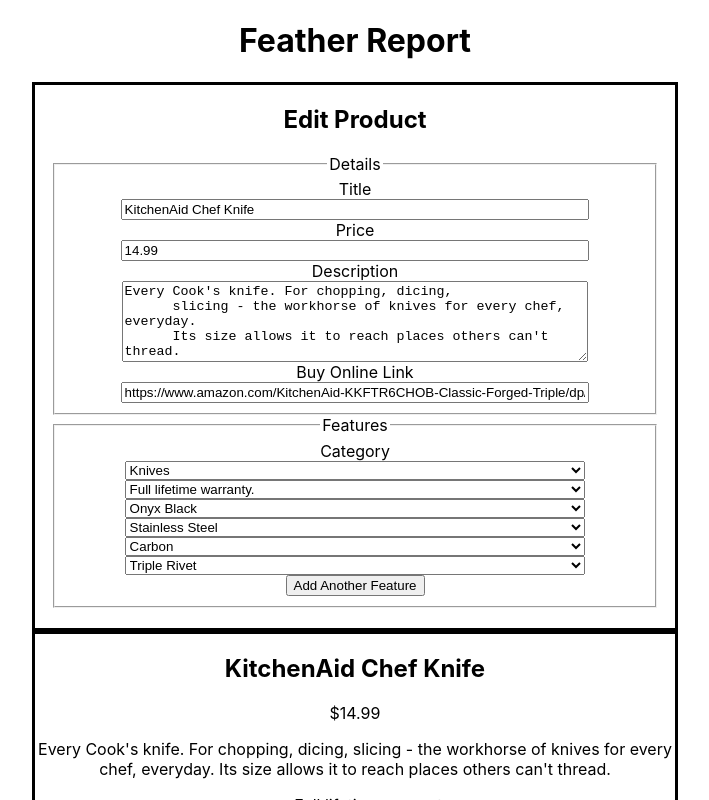
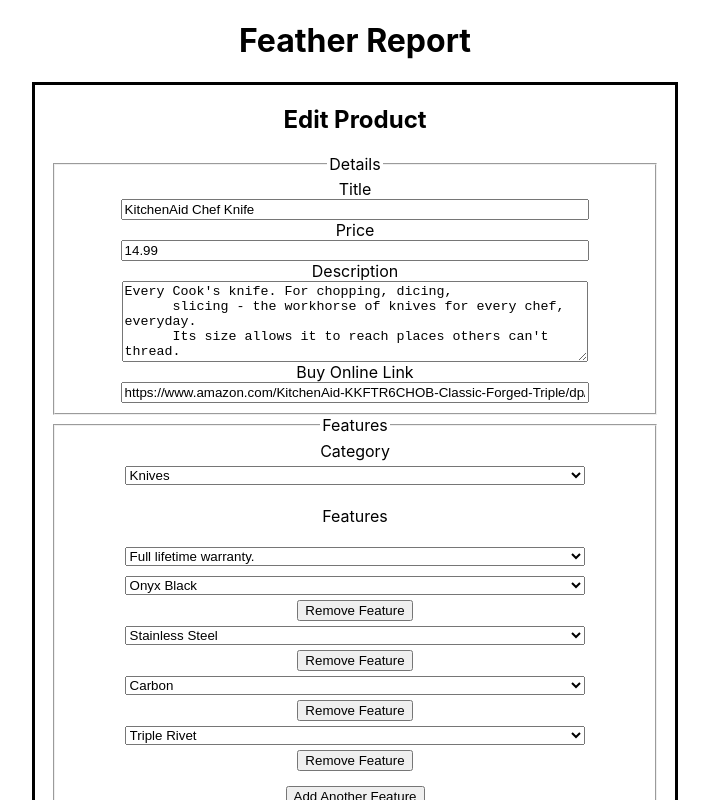
Before and after one commit to Tarv44/feather-report-client, a React (Create React App) app: page / in a window 1280 px wide. Both pictures are taken after a click on the button "Edit Product". Shown: the top 800 px of the page, without its empty margins (285-994 px from the left). Built offline with nearby package versions, Linux system fonts and the light colour scheme.

Commit message:
Implemented EditFeatures with remove and add buttons

```diff
--- a/src/EditFeatures/EditFeatures.js
+++ b/src/EditFeatures/EditFeatures.js
@@ -1,5 +1,6 @@
 import React, {Component} from 'react';
 import ProductContext from '../productContext';
+import styles from './EditFeatures.module.css'
 
 export default class EditFeatures extends Component {
     static contextType = ProductContext;
@@ -71,11 +72,22 @@
                         return <option key={c}>{feat.message}</option>
                     }
                 })
-                return (
-                    <select key={i}>
-                        {featureOptions}
-                    </select>
-                )
+                if (i === 0) {
+                    return (
+                        <select id={i} key={i}>
+                            {featureOptions}
+                        </select>
+                    )
+                } else {
+                    return (
+                        <>
+                            <select key={i}>
+                                {featureOptions}
+                            </select>
+                            <button className={styles.remove} onClick={e => this.props.removeFeature(e, i)}>Remove Feature</button>
+                        </>
+                    )
+                }
             })
         }
     }
@@ -107,8 +119,9 @@
                     <option>Select Category</option>
                     {categories}
                 </select>
+                <p>Features</p>
                 {features}
-                <button>Add Another Feature</button>
+                <button className={styles.addFeat} onClick={e => this.props.addFeature(e)}>Add Another Feature</button>
             </fieldset>
         )
     }
--- a/src/EditFeatures/EditFeatures.module.css
+++ b/src/EditFeatures/EditFeatures.module.css
@@ -0,0 +1,3 @@
+.addFeat {
+    margin-top: 15px;
+}
--- a/src/EditProduct/EditProduct.js
+++ b/src/EditProduct/EditProduct.js
@@ -45,6 +45,20 @@
         this.setState({ category })
     }
 
+    removeFeature = (e, i) => {
+        e.preventDefault()
+        const features = this.state.features
+        features.splice(i, 1)
+        this.setState({ features })
+    }
+
+    addFeature = (e) => {
+        e.preventDefault()
+        const features = this.state.features
+        features.push({message: '', id: ''})
+        this.setState({ features })
+    }
+
     render() {
         const id = this.state.id
 
@@ -90,6 +104,8 @@
                     features={this.state.features}
                     id={id}
                     handleCategory={this.updateCategory}
+                    removeFeature={this.removeFeature}
+                    addFeature={this.addFeature}
                 />
             </form>
         )
--- a/src/index.css
+++ b/src/index.css
@@ -17,3 +17,7 @@
   flex-direction: column;
   align-items: center;
 }
+
+select {
+  margin: 5px 0;
+}
```
